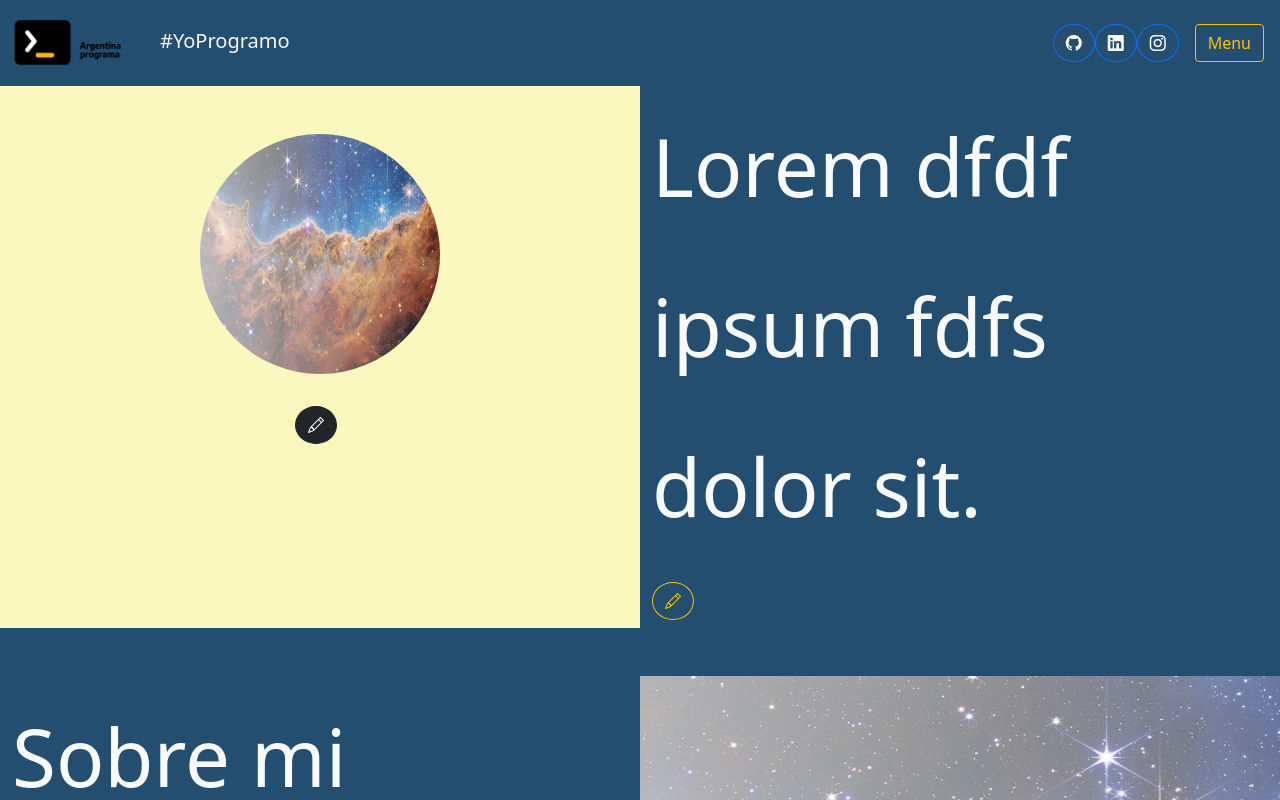
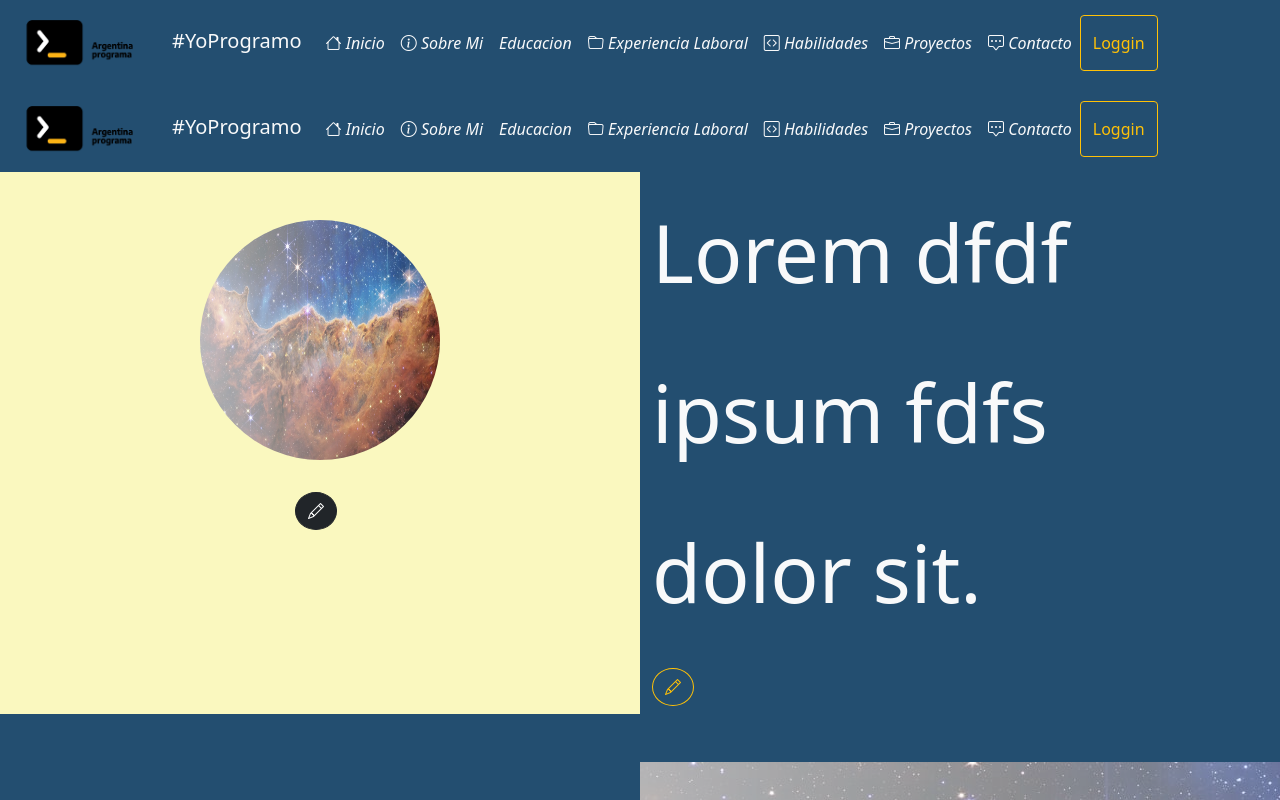
Before and after one commit to Aunius/portfolio-argentinaProgra-a, an Angular app: page / in a window 1280 px wide. Shown: the top 800 px of the page. Built offline with nearby package versions, Linux system fonts and the light colour scheme; no server answers.

Commit message:
cambios esteticos, agregado del login y ruteo

```diff
--- a/src/app/app.component.html
+++ b/src/app/app.component.html
@@ -1 +1,2 @@
+<app-menus></app-menus>
 <router-outlet></router-outlet>
--- a/src/app/components/contacto/contacto.component.html
+++ b/src/app/components/contacto/contacto.component.html
@@ -49,6 +49,19 @@
                         <div class="col-md-2">
                             <button class="btn btn-light" id="submitButton" type="submit">Submit</button>
                         </div>
+                        <div class="navbar-nav">
+                            <a class="btn btn-primary rounded-circle" style="background-color:#234e70;" href="#!" role="button">
+                                <i class="bi bi-github"></i>
+                            </a>
+
+                            <a class="btn btn-primary rounded-circle" style="background-color: #234e70;" href="#!" role="button">
+                                <i class="bi bi-linkedin"></i>
+                            </a>
+
+                            <a class="btn btn-primary rounded-circle" style="background-color: #234e70;" href="#!" role="button">
+                                <i class="bi bi-instagram"></i>
+                            </a>
+                        </div>
                     </div>
                 </form>
             </div>
--- a/src/app/components/login/login.component.html
+++ b/src/app/components/login/login.component.html
@@ -1 +1,46 @@
-<p>login works!</p>
+<section class="vh-100" style="background-color: #073361;">
+    <div class="container py-5 h-100">
+      <div class="row d-flex justify-content-center align-items-center h-100">
+        <div class="col col-xl-10">
+          <div class="card" style="border-radius: 1rem;">
+            <div class="row g-0">
+              <div class="col-md-6 col-lg-5 d-none d-md-block">
+                <img src="https://images.pexels.com/photos/1366919/pexels-photo-1366919.jpeg?auto=compress&cs=tinysrgb&w=1260&h=750&dpr=1"
+                  alt="login form" class="img-fluid" style="border-radius: 1rem 0 0 1rem;" />
+              </div>
+              <div class="col-md-6 col-lg-7 d-flex align-items-center">
+                <div class="card-body p-4 p-lg-5 text-black">
+
+                  <form>
+
+                    <div class="d-flex align-items-center mb-3 pb-1">
+                        <img src="assets/img/arg-programa.png" class="ms-1 navbar-brand" style="width: 7em; height: 3em;" alt=""> <span class="text-dark fs-3">#YoProgramo</span>
+                    </div>
+
+                    <h5 class="fw-normal mb-3 pb-3 fs-1" style="letter-spacing: 1px;">Iniciar Sesion</h5>
+
+                    <div class="form-outline mb-4">
+                      <input type="email" id="form2Example17" class="form-control form-control-lg" placeholder="Ingresa tu Email...">
+                      <label class="form-label" for="form2Example17">Email</label>
+                    </div>
+
+                    <div class="form-outline mb-4">
+                      <input type="password" id="form2Example27" class="form-control form-control-lg" placeholder="Ingresa tu Contraseña...">
+                      <label class="form-label" for="form2Example27">Contraseña</label>
+                    </div>
+
+                    <div class="pt-1 mb-4">
+                      <button class="btn btn-dark btn-lg btn-block" type="button">Login</button>
+                    </div>
+
+                    <a class="small text-muted" href="#!">Forgot password?</a>
+                  </form>
+
+                </div>
+              </div>
+            </div>
+          </div>
+        </div>
+      </div>
+    </div>
+  </section>
--- a/src/app/components/menus/menus.component.html
+++ b/src/app/components/menus/menus.component.html
@@ -1,81 +1,52 @@
-<div class="navbar sticky-top navbar-light" style="background-color:#234e70;">
-    <a class="navbar-brand" href="#">
-      <img src="assets/img/arg-programa.png" class="ms-1 navbar-brand" style="width: 7em; height: 3em;" alt=""> <span class="text-light">#YoProgramo</span>
-    </a>
-    <div class="navbar-nav flex-row ms-md-auto pe-3">
-        <a class="btn btn-primary rounded-circle" style="background-color:#234e70;" href="#!" role="button">
-            <i class="bi bi-github"></i>
-        </a>
-
-        <a class="btn btn-primary rounded-circle" style="background-color: #234e70;" href="#!" role="button">
-            <i class="bi bi-linkedin"></i>
-        </a>
-
-        <a class="btn btn-primary rounded-circle" style="background-color: #234e70;" href="#!" role="button">
-            <i class="bi bi-instagram"></i>
-        </a>
-    </div>
-    <button class="btn btn-outline-warning me-3" type="button" data-bs-toggle="offcanvas" data-bs-target="#offcanvasWithBothOptions" aria-controls="offcanvasWithBothOptions">Menu</button>
-
-<div class="offcanvas offcanvas-start" data-bs-scroll="true" tabindex="-1" id="offcanvasWithBothOptions" aria-labelledby="offcanvasWithBothOptionsLabel">
-  <div class="offcanvas-header">
-    <h5 class="offcanvas-title" id="offcanvasWithBothOptionsLabel">Menu</h5>
-    <button type="button" class="btn-close" data-bs-dismiss="offcanvas" aria-label="Close"></button>
-  </div>
-  <div class="offcanvas-body" style="background-color:#234e70;">
-    <div class="d-flex flex-column align-items-start h-100">
-        <div class="mb-auto">
-            <ul class="nav nav-pills nav-flush flex-sm-column flex-row flex-nowrap">
+<nav class="navbar navbar-expand-lg sticky-top" style="background-color:#234e70;">
+    <div class="container-fluid">
+      <a class="navbar-brand" href="#">
+        <img src="assets/img/arg-programa.png" class="ms-1 navbar-brand" style="width: 7em; height: 3em;" alt=""> <span class="text-light">#YoProgramo</span>
+      </a>
+      <button class="navbar-toggler" type="button" data-bs-toggle="collapse" data-bs-target="#navbarNavDropdown" aria-controls="navbarNavDropdown" aria-expanded="false" aria-label="Toggle navigation">
+        <span class="navbar-toggler-icon"></span>
+      </button>
+      <div class="collapse navbar-collapse position-relative" id="navbarNavDropdown">
+        <div class="">
+            <ul class="navbar-nav ">
                 <li class="nav-item">
                     <a href="#" class="nav-link py-3 px-2 link-light" title="" data-bs-toggle="tooltip" data-bs-placement="right" data-bs-original-title="Home">
-                        <i class="bi bi-house"><span class="fs-4"> Inicio</span></i>
+                        <i class="bi bi-house"><span> Inicio</span></i>
                     </a>
                 </li>
                 <li>
-                    <a href="#" class="nav-link py-3 px-2 link-light" title="" data-bs-toggle="tooltip" data-bs-placement="right" data-bs-original-title="Dashboard">
-                        <i class="bi bi-info-circle"><span class="fs-4"> Sobre Mi</span> </i>
+                    <a href="acerca-de" class="nav-link py-3 px-2 link-light" title="" data-bs-toggle="tooltip" data-bs-placement="right" data-bs-original-title="Dashboard">
+                        <i class="bi bi-info-circle"><span> Sobre Mi</span> </i>
                     </a>
                 </li>
                 <li>
-                    <a href="#" class="nav-link py-3 px-2 link-light" title="" data-bs-toggle="tooltip" data-bs-placement="right" data-bs-original-title="Orders">
-                        <i class="bi bi-mortarboard"><span class="fs-4"> Educacion </span></i>
+                    <a href="educacion" class="nav-link py-3 px-2 link-light" title="" data-bs-toggle="tooltip" data-bs-placement="right" data-bs-original-title="Orders">
+                        <i class="bi bi-mortarboard"><span> Educacion </span></i>
                     </a>
                 </li>
                 <li>
-                    <a href="#" class="nav-link py-3 px-2 link-light" title="" data-bs-toggle="tooltip" data-bs-placement="right" data-bs-original-title="Products">
-                        <i class="bi bi-folder"><span class="fs-4"> Experiencia Laboral </span></i>
+                    <a href="experiencia" class="nav-link py-3 px-2 link-light" title="" data-bs-toggle="tooltip" data-bs-placement="right" data-bs-original-title="Products">
+                        <i class="bi bi-folder"><span> Experiencia Laboral </span></i>
                     </a>
                 </li>
                 <li>
-                    <a href="#" class="nav-link py-3 px-2 link-light" title="" data-bs-toggle="tooltip" data-bs-placement="right" data-bs-original-title="Customers">
-                        <i class="bi bi-code-square"><span class="fs-4"> Habilidades </span></i>
+                    <a href="tecnologias" class="nav-link py-3 px-2 link-light" title="" data-bs-toggle="tooltip" data-bs-placement="right" data-bs-original-title="Customers">
+                        <i class="bi bi-code-square"><span> Habilidades </span></i>
                     </a>
                 </li>
                 <li>
-                    <a href="#" class="nav-link py-3 px-2 link-light" title="" data-bs-toggle="tooltip" data-bs-placement="right" data-bs-original-title="Customers">
-                        <i class="bi bi-briefcase"><span class="fs-4"> Proyectos </span></i>
+                    <a href="proyectos" class="nav-link py-3 px-2 link-light" title="" data-bs-toggle="tooltip" data-bs-placement="right" data-bs-original-title="Customers">
+                        <i class="bi bi-briefcase"><span> Proyectos </span></i>
                     </a>
                 </li>
                 <li>
-                    <a href="#" class="nav-link py-3 px-2 link-light" title="" data-bs-toggle="tooltip" data-bs-placement="right" data-bs-original-title="Customers">
-                        <i class="bi bi-chat-square-dots"><span class="fs-4"> Contacto </span></i>
+                    <a href="contacto" class="nav-link py-3 px-2 link-light" title="" data-bs-toggle="tooltip" data-bs-placement="right" data-bs-original-title="Customers">
+                        <i class="bi bi-chat-square-dots"><span> Contacto </span></i>
                     </a>
                 </li>
+                <button type="button" class="btn btn-outline-warning" (click)="login()">Loggin</button>
             </ul>
         </div>
-
-        <div class="dropup text-end">
-            <a href="#" class="position-relative bottom-0 start-0 link-light text-decoration-none dropdown-toggle " id="dropdownUser3" data-bs-toggle="dropdown" aria-expanded="false">
-                <i class="bi bi-file-person-fill"><span class="fs-4"> Iniciar de Sesión </span></i>
-            </a>
-            <ul class="dropdown-menu text-small shadow" aria-labelledby="dropdownUser3">
-                <li><a class="dropdown-item" href="#">Loggin</a></li>
-                <li><a class="dropdown-item" href="#">Loggout</a></li>
-            </ul>
-        </div>
+      </div>
     </div>
-
-
-  </div>
-</div>
-</div>
+  </nav>
--- a/src/app/components/menus/menus.component.ts
+++ b/src/app/components/menus/menus.component.ts
@@ -1,4 +1,5 @@
 import { Component, OnInit } from '@angular/core';
+import { Router } from '@angular/router';
 
 @Component({
   selector: 'app-menus',
@@ -7,9 +8,13 @@ import { Component, OnInit } from '@angular/core';
 })
 export class MenusComponent implements OnInit {
 
-  constructor() { }
+  constructor(private router:Router) { }
 
   ngOnInit(): void {
   }
 
+  login(){
+    this.router.navigate(['/login']);
+  }
+
 }
```
